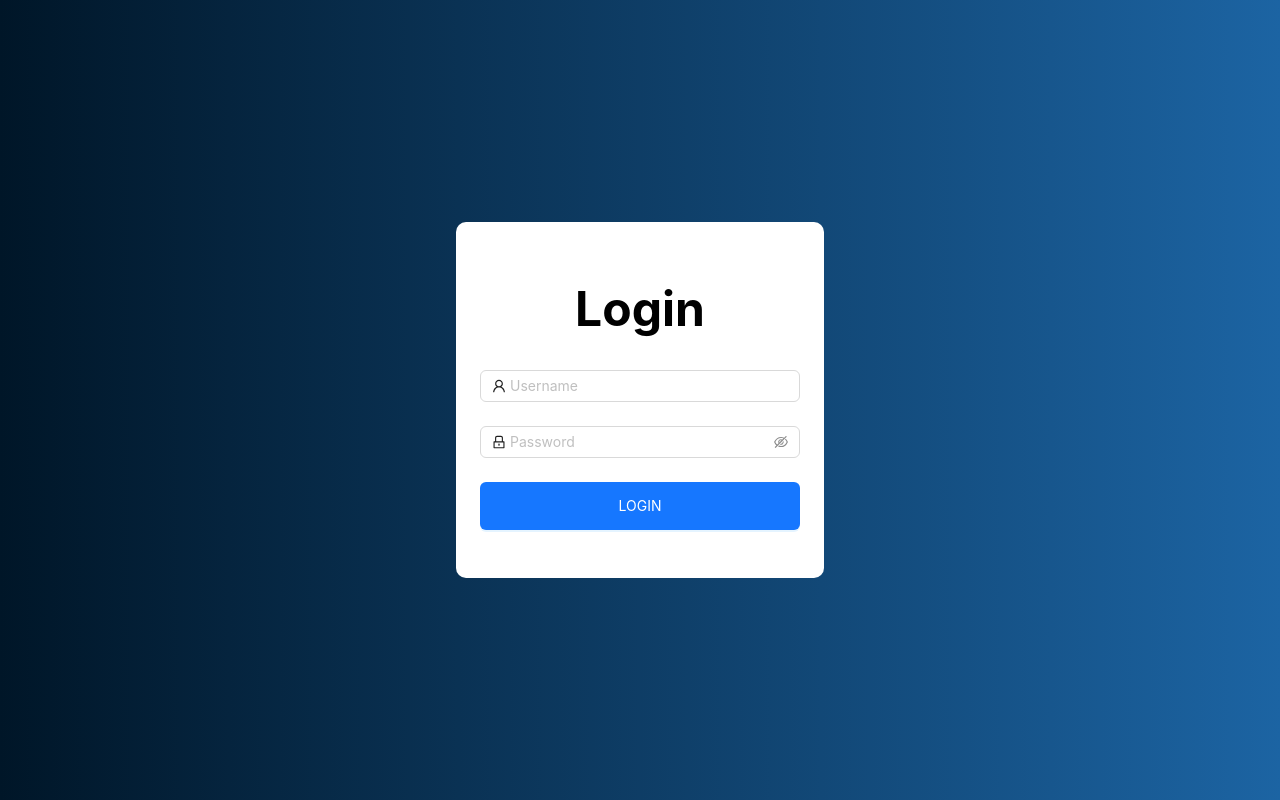
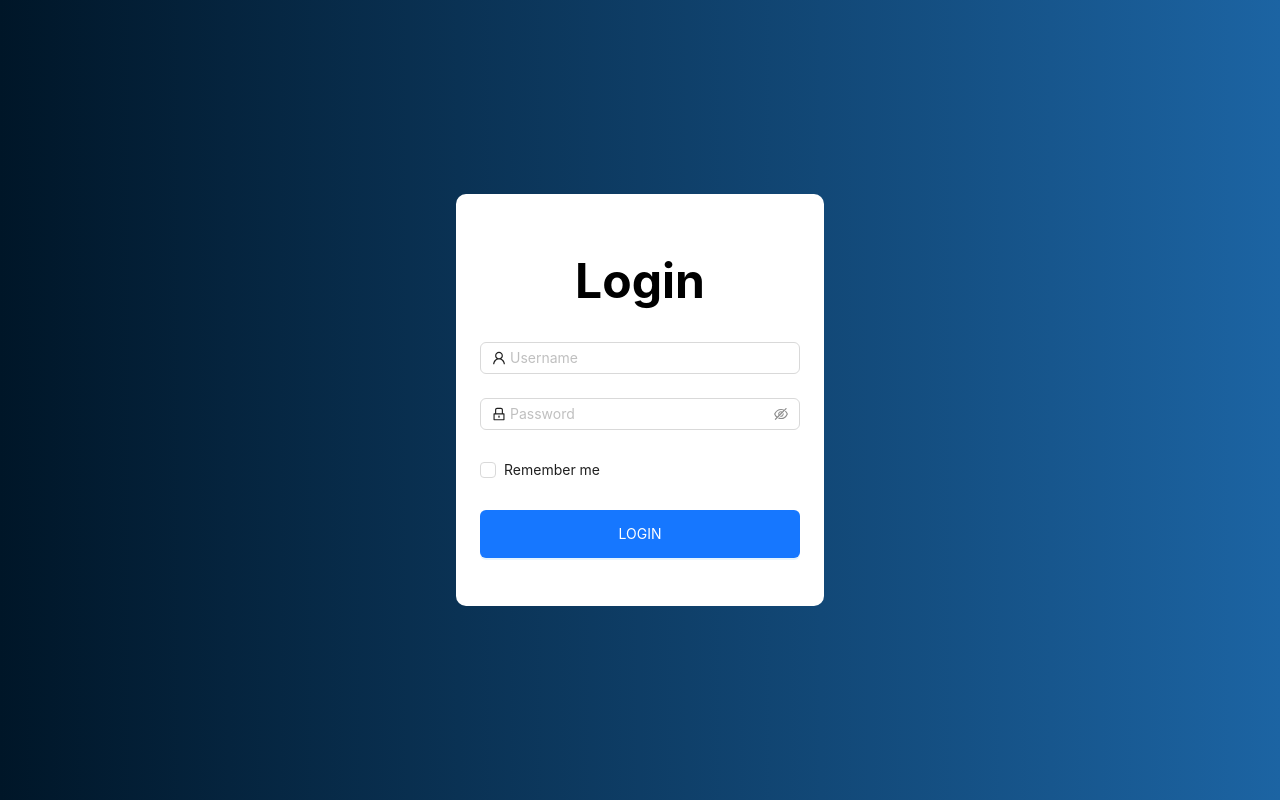
Before and after one commit to 0xSirawit/Finance-Frontend, a React (Create React App) app: page /login in a window 1280 px wide. Built offline with nearby package versions, Linux system fonts and the light colour scheme; no server answers.

Commit message:
Add category selection to expense type

```diff
--- a/src/App.js
+++ b/src/App.js
@@ -13,7 +13,6 @@ export default function App() {
                 <Route path="/login" element={<LoginScreen />} />
                 <Route element={<RequiredAuth />}>
                     <Route path="/" element={<HomeScreen />} />
-                    <Route path="/home" element={<HomeScreen />} />
                 </Route>
             </Routes>
         </BrowserRouter>
--- a/src/components/AddItem.js
+++ b/src/components/AddItem.js
@@ -1,9 +1,16 @@
 import { Button, Form, Select, Input, InputNumber } from "antd";
+import { useState } from "react";
 export default function AddItem(props) {
+    const [type, setType] = useState();
+    const handleSelect = (typeValue) => {
+        setType(typeValue);
+    };
+
     return (
         <Form layout="inline" onFinish={props.onItemAdded}>
             <Form.Item name="type" label="ชนิด" rules={[{ required: true }]}>
                 <Select
+                    onSelect={handleSelect}
                     allowClear
                     style={{ width: "100px" }}
                     options={[
@@ -18,12 +25,47 @@ export default function AddItem(props) {
                     ]}
                 />
             </Form.Item>
+            {type === "expense" && (
+                <Form.Item
+                    name="category"
+                    label="ประเภท"
+                    rules={[{ required: true }]}
+                >
+                    <Select
+                        allowClear
+                        style={{ width: "100px" }}
+                        options={[
+                            {
+                                value: "food",
+                                label: "อาหาร",
+                            },
+                            {
+                                value: "shopping",
+                                label: "ช้อปปิ้ง",
+                            },
+                            {
+                                value: "travel",
+                                label: "เที่ยว",
+                            },
+                            {
+                                value: "entertainment",
+                                label: "บังเทิง",
+                            },
+                            {
+                                value: "etc",
+                                label: "อิ่นๆ",
+                            },
+                        ]}
+                    />
+                </Form.Item>
+            )}
+
             <Form.Item
                 name="amount"
                 label="จํานวนเงิน"
                 rules={[{ required: true }]}
             >
-                <InputNumber placeholder="จํานวนเงิน" />
+                <InputNumber placeholder="จํานวนเงิน" min={0} />
             </Form.Item>
             <Form.Item
                 name="note"
--- a/src/components/EditItem.js
+++ b/src/components/EditItem.js
@@ -7,6 +7,7 @@ export default function EditItem(props) {
     useEffect(() => {
         if (props.isOpen) {
             form.setFieldsValue(props.item);
+            console.log(props.item);
             props.updateIsOpen(true);
         }
     }, [props.isOpen, props.item, form]);
@@ -53,12 +54,46 @@ export default function EditItem(props) {
                             ]}
                         />
                     </Form.Item>
+                    {props.item?.category && (
+                        <Form.Item
+                            name="category"
+                            label="ประเภท"
+                            rules={[{ required: true }]}
+                        >
+                            <Select
+                                allowClear
+                                style={{ width: "100px" }}
+                                options={[
+                                    {
+                                        value: "food",
+                                        label: "อาหาร",
+                                    },
+                                    {
+                                        value: "shopping",
+                                        label: "ช้อปปิ้ง",
+                                    },
+                                    {
+                                        value: "travel",
+                                        label: "เที่ยว",
+                                    },
+                                    {
+                                        value: "entertainment",
+                                        label: "บังเทิง",
+                                    },
+                                    {
+                                        value: "etc",
+                                        label: "อิ่นๆ",
+                                    },
+                                ]}
+                            />
+                        </Form.Item>
+                    )}
                     <Form.Item
                         name="amount"
                         label="จํานวนเงิน"
                         rules={[{ required: true }]}
                     >
-                        <InputNumber placeholder="จํานวนเงิน" />
+                        <InputNumber placeholder="จํานวนเงิน" min={0} />
                     </Form.Item>
                     <Form.Item
                         name="note"
--- a/src/components/TransactionList.js
+++ b/src/components/TransactionList.js
@@ -5,8 +5,13 @@ export default function TransactionList(props) {
     const columns = [
         {
             title: "Date-Time",
+            width: "20%",
             dataIndex: "action_datetime",
             key: "action_datetime",
+            sorter: (a, b) =>
+                dayjs(a.action_datetime).unix() -
+                dayjs(b.action_datetime).unix(),
+            defaultSortOrder: "descend",
             render: (_, record) =>
                 dayjs(record.action_datetime).format("DD/MM/YYYY - HH:mm"),
         },
@@ -14,6 +19,7 @@ export default function TransactionList(props) {
             title: "Type",
             dataIndex: "type",
             key: "type",
+            width: "10%",
             render: (type) => {
                 let color = type === "income" ? "green" : "red";
                 return (
@@ -24,14 +30,23 @@ export default function TransactionList(props) {
             },
         },
         {
+            title: "Category",
+            dataIndex: "category",
+            key: "category",
+            width: "10%",
+        },
+        {
             title: "Amount",
             dataIndex: "amount",
             key: "amount",
+            width: "20%",
+            sorter: (a, b) => a.amount - b.amount,
         },
         {
             title: "Note",
             dataIndex: "note",
             key: "note",
+            width: "22%",
         },
         {
             title: "Action",
--- a/src/pages/FinanceScreen.js
+++ b/src/pages/FinanceScreen.js
@@ -77,7 +77,7 @@ function FinanceScreen() {
     };
     const updateItem = async (itemData) => {
         try {
-            const response = await axios.put(`${URL_TXACTIONS}/${item.id}`, {
+            await axios.put(`${URL_TXACTIONS}/${item.id}`, {
                 data: itemData,
             });
             const updatedTransactionData = transactionData.map((record) =>
--- a/src/pages/HomeScreen.js
+++ b/src/pages/HomeScreen.js
@@ -50,7 +50,6 @@ export default function HomeScreen() {
 
     const handleMenuClick = (menu) => {
         updateRender(menu.key);
-        console.log(menu.key);
     };
 
     return (
--- a/src/pages/LoginScreen.js
+++ b/src/pages/LoginScreen.js
@@ -1,5 +1,5 @@
 import { useState } from "react";
-import { Button, Form, Input, Alert } from "antd";
+import { Button, Form, Input, Alert, Checkbox } from "antd";
 import axios from "axios";
 import { useNavigate } from "react-router-dom";
 import { LockOutlined, UserOutlined } from "@ant-design/icons";
@@ -10,14 +10,20 @@ export default function LoginScreen() {
     const [isLoading, setIsLoading] = useState(false);
     const [errMsg, setErrMsg] = useState(null);
     const navigate = useNavigate();
+
     async function handleLogin(formData) {
+        console.log(formData);
         try {
             setIsLoading(true);
             setErrMsg(null);
+            delete axios.defaults.headers.common["Authorization"];
             const response = await axios.post(URL_AUTH, formData);
             const token = response.data.jwt;
-            Cookies.set("token", token, { expires: 1, path: "/" });
-            navigate("/home", { replace: true });
+            Cookies.set("token", token, {
+                expires: formData.remember ? 30 : null,
+                path: "/",
+            });
+            navigate("/", { replace: true });
         } catch (err) {
             setErrMsg(err.message);
         } finally {
@@ -70,6 +76,17 @@ export default function LoginScreen() {
                             prefix={<LockOutlined />}
                         />
                     </Form.Item>
+
+                    <Form.Item
+                        name="remember"
+                        valuePropName="checked"
+                        label={null}
+                    >
+                        <Checkbox style={{ userSelect: "none" }}>
+                            Remember me
+                        </Checkbox>
+                    </Form.Item>
+
                     <Form.Item>
                         <Button
                             style={{ width: "100%", height: "6vh" }}
```
